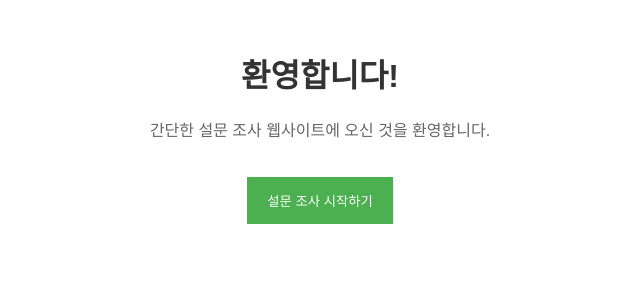
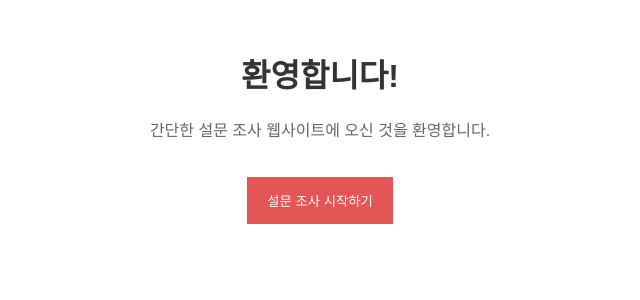
Before and after one commit to yyysolhhh/Simple-Survey_project, a FastAPI app: page /api/v1/ in a window 1280 px wide. Shown: the top 300 px of the page, without its empty margins (320-960 px from the left). Run offline with FastAPI, Linux system fonts and the light colour scheme.

Commit message:
Design: update button color

```diff
--- a/app/templates/index.html
+++ b/app/templates/index.html
@@ -17,7 +17,7 @@
         color: #666;
       }
       button {
-        background-color: #4caf50;
+        background-color: #E45656;
         color: white;
         padding: 14px 20px;
         margin: 20px 0;
@@ -25,7 +25,7 @@
         cursor: pointer;
       }
       button:hover {
-        background-color: #45a049;
+        background-color: #FE9DA5;
       }
     </style>
   </head>
```
